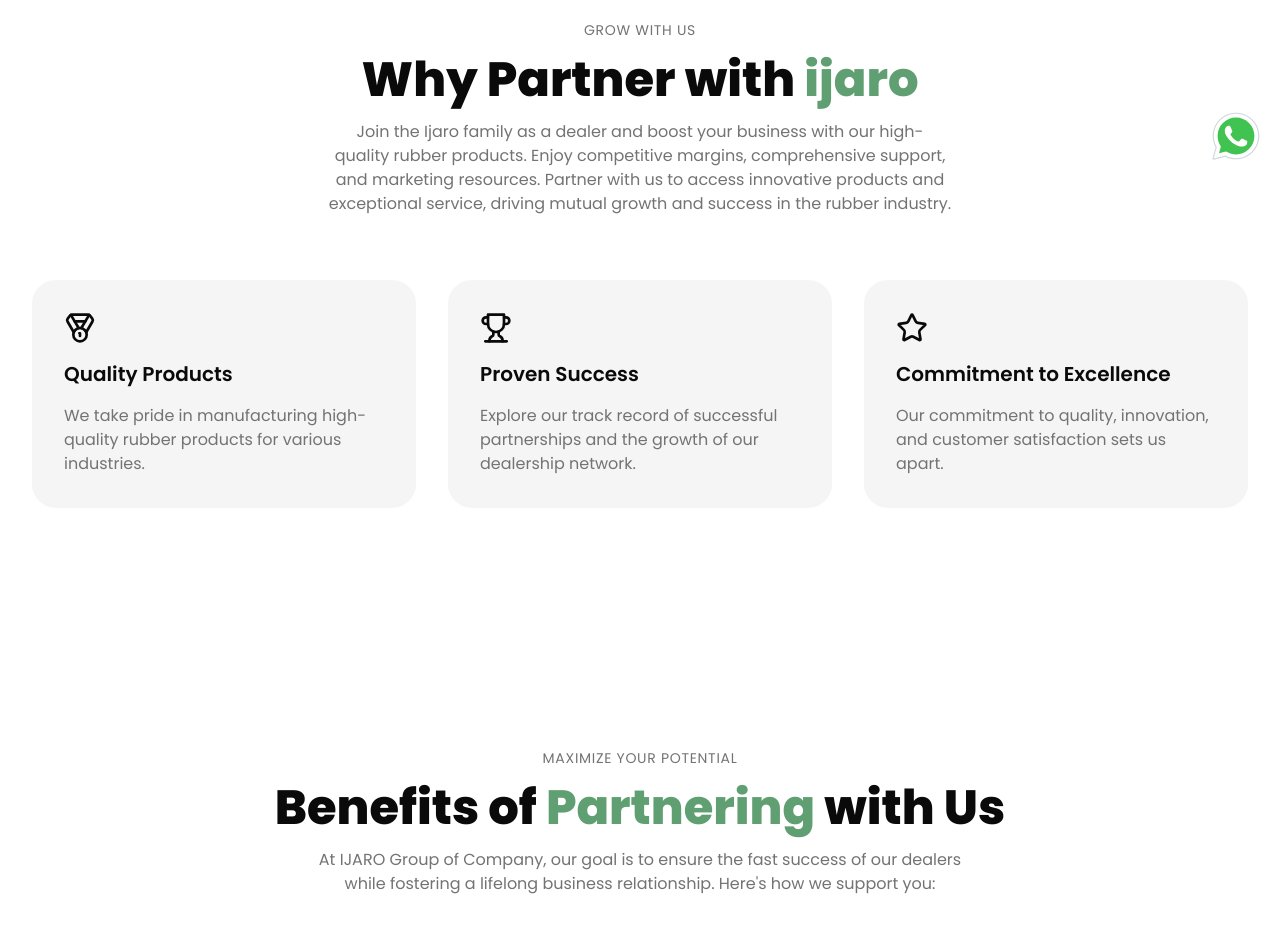
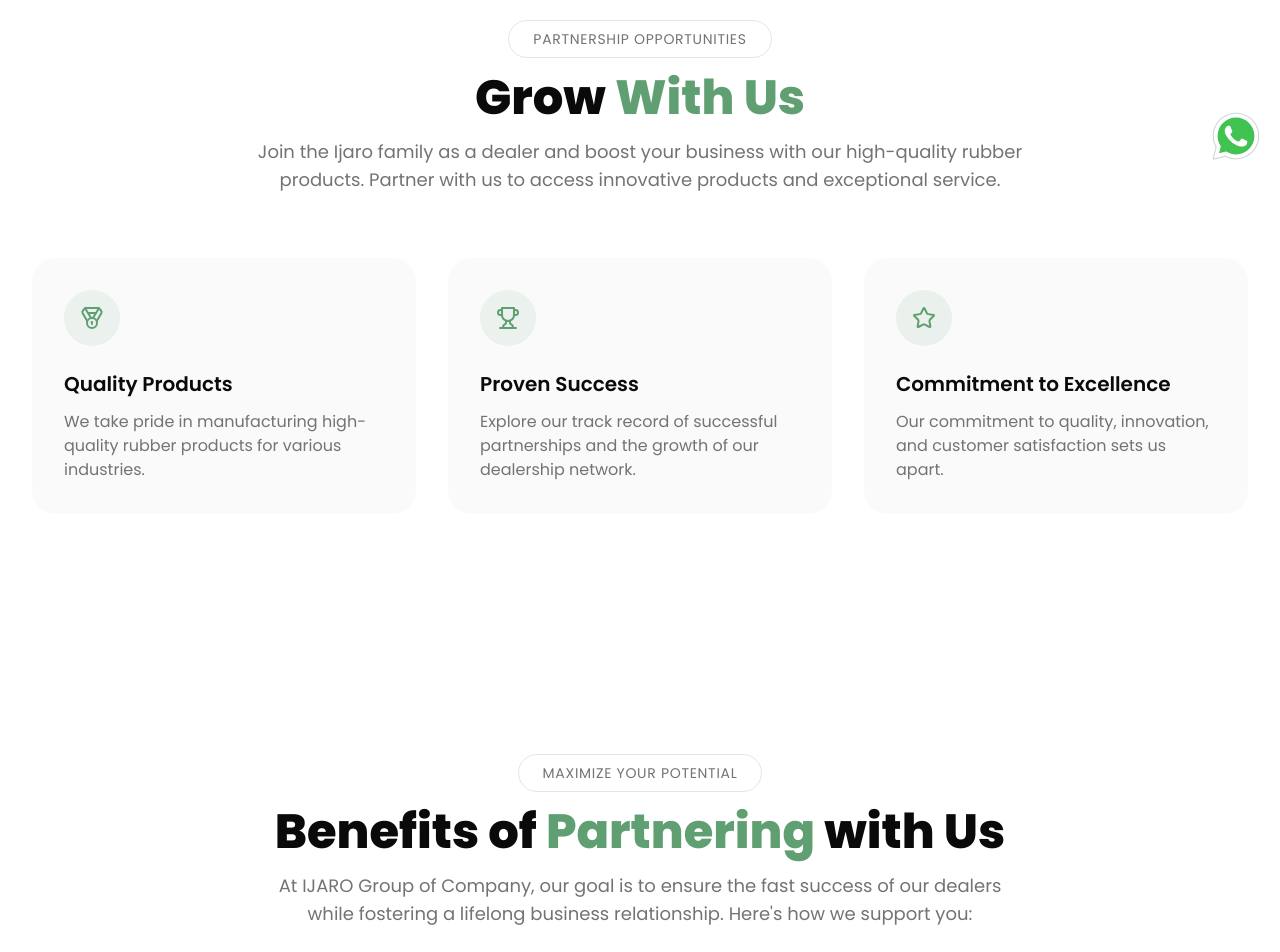
Before and after one commit to hcgimportexport/oakira, a Next.js app: page /dealership in a window 1280 px wide. Shown: the part 620-1572 px from the top of the page. Built offline with nearby package versions, Linux system fonts and the light colour scheme; no server answers.

Commit message:
REFACTOR: fixed design flaws and updated map component

```diff
--- a/src/components/dealership/benefits.tsx
+++ b/src/components/dealership/benefits.tsx
@@ -79,17 +79,22 @@
 
 export function Benefits({ className, ...props }: GenericProps) {
     return (
-        <section className={cn("space-y-16 py-20", className)} {...props}>
-            <div className="mx-auto max-w-3xl space-y-4 text-center">
-                <motion.p
+        <section
+            className={cn("relative space-y-16 py-20", className)}
+            {...props}
+        >
+            <div className="mx-auto flex max-w-3xl flex-col items-center gap-4 text-center">
+                <motion.div
                     initial={{ opacity: 0, y: 20 }}
                     whileInView={{ opacity: 1, y: 0 }}
                     viewport={{ once: true }}
                     transition={{ duration: 0.5 }}
-                    className="text-sm font-medium uppercase tracking-wider text-muted-foreground"
+                    className="flex flex-col items-center gap-2"
                 >
+                    <span className="rounded-full border px-6 py-2 text-sm font-medium uppercase tracking-wider text-muted-foreground">
                         Maximize your potential
-                </motion.p>
+                    </span>
+                </motion.div>
 
                 <motion.h2
                     initial={{ opacity: 0, y: 20 }}
@@ -107,7 +112,7 @@
                     whileInView={{ opacity: 1, y: 0 }}
                     viewport={{ once: true }}
                     transition={{ duration: 0.5, delay: 0.4 }}
-                    className="text-balance text-muted-foreground"
+                    className="text-balance text-lg text-muted-foreground"
                 >
                     At IJARO Group of Company, our goal is to ensure the fast
                     success of our dealers while fostering a lifelong business
@@ -124,7 +129,6 @@
             >
                 {BENEFITS.map((benefit, index) => {
                     const Icon = Icons[benefit.icon];
-
                     return (
                         <motion.div
                             key={index}
@@ -135,15 +139,23 @@
                                 duration: 0.5,
                                 delay: 0.1 * (index + 1),
                             }}
-                            className="group space-y-4 rounded-3xl bg-muted/50 p-8 transition-colors hover:bg-accent/10"
+                            className="group relative overflow-hidden rounded-3xl bg-muted/50 p-8 transition-all duration-300 hover:bg-accent/10 hover:shadow-lg"
                         >
-                            <Icon className="size-8 text-accent transition-transform duration-300 group-hover:scale-110" />
+                            <div className="relative z-10 flex flex-col gap-6">
+                                <div className="flex items-center gap-4">
+                                    <div className="rounded-2xl bg-accent/10 p-4 text-accent transition-transform duration-300 group-hover:scale-110">
+                                        <Icon className="size-6" />
+                                    </div>
                                     <h3 className="text-xl font-semibold">
                                         {benefit.title}
                                     </h3>
+                                </div>
                                 <p className="text-muted-foreground">
                                     {benefit.description}
                                 </p>
+                            </div>
+
+                            <div className="absolute inset-0 -z-10 bg-gradient-to-br from-accent/5 via-transparent to-transparent opacity-0 transition-opacity duration-300 group-hover:opacity-100" />
                         </motion.div>
                     );
                 })}
--- a/src/components/dealership/grow-with-us.tsx
+++ b/src/components/dealership/grow-with-us.tsx
@@ -31,16 +31,19 @@
 
 export function GrowWithUs({ className, ...props }: GenericProps) {
     return (
-        <section className={cn("space-y-16 py-20", className)} {...props}>
-            <div className="mx-auto max-w-3xl space-y-4 text-center">
+        <section
+            className={cn("relative space-y-16 py-20", className)}
+            {...props}
+        >
+            <div className="mx-auto flex max-w-3xl flex-col items-center gap-4 text-center">
                 <motion.p
                     initial={{ opacity: 0, y: 20 }}
                     whileInView={{ opacity: 1, y: 0 }}
                     viewport={{ once: true }}
                     transition={{ duration: 0.5 }}
-                    className="text-sm font-medium uppercase tracking-wider text-muted-foreground"
+                    className="rounded-full border px-6 py-2 text-sm font-medium uppercase tracking-wider text-muted-foreground"
                 >
-                    Grow with Us
+                    Partnership Opportunities
                 </motion.p>
 
                 <motion.h2
@@ -50,7 +53,7 @@
                     transition={{ duration: 0.5, delay: 0.2 }}
                     className="text-3xl font-bold md:text-4xl lg:text-5xl"
                 >
-                    Why Partner with <span className="text-accent">ijaro</span>
+                    Grow <span className="text-accent">With Us</span>
                 </motion.h2>
 
                 <motion.p
@@ -58,14 +61,11 @@
                     whileInView={{ opacity: 1, y: 0 }}
                     viewport={{ once: true }}
                     transition={{ duration: 0.5, delay: 0.4 }}
-                    className="text-balance text-muted-foreground"
+                    className="text-balance text-lg text-muted-foreground"
                 >
                     Join the Ijaro family as a dealer and boost your business
-                    with our high-quality rubber products. Enjoy competitive
-                    margins, comprehensive support, and marketing resources.
-                    Partner with us to access innovative products and
-                    exceptional service, driving mutual growth and success in
-                    the rubber industry.
+                    with our high-quality rubber products. Partner with us to
+                    access innovative products and exceptional service.
                 </motion.p>
             </div>
 
@@ -78,20 +78,35 @@
             >
                 {FEATURES.map((feature, index) => {
                     const Icon = Icons[feature.icon];
+                    return (
+                        <motion.div
+                            key={index}
+                            initial={{ opacity: 0, y: 20 }}
+                            whileInView={{ opacity: 1, y: 0 }}
+                            viewport={{ once: true }}
+                            transition={{
+                                duration: 0.5,
+                                delay: 0.8 + index * 0.2,
+                            }}
+                            className="group relative overflow-hidden rounded-3xl bg-muted/50 p-8 transition-colors duration-300 hover:bg-accent/10"
+                        >
+                            <div className="relative z-10 flex flex-col gap-6">
+                                <div className="w-fit rounded-full bg-accent/10 p-4 text-accent transition-transform duration-300 group-hover:scale-110">
+                                    <Icon className="size-6" />
+                                </div>
 
-                    return (
-                        <div
-                            key={index}
-                            className="group space-y-4 rounded-3xl bg-muted p-8 transition-colors hover:bg-accent hover:text-accent-foreground"
-                        >
-                            <Icon className="size-8 transition-transform duration-300 group-hover:scale-110" />
+                                <div className="space-y-3">
                                     <h3 className="text-xl font-semibold">
                                         {feature.title}
                                     </h3>
-                            <p className="text-muted-foreground transition-colors group-hover:text-accent-foreground/80">
+                                    <p className="text-muted-foreground">
                                         {feature.description}
                                     </p>
                                 </div>
+                            </div>
+
+                            <div className="absolute inset-0 -z-10 bg-gradient-to-br from-accent/5 via-transparent to-transparent opacity-0 transition-opacity duration-300 group-hover:opacity-100" />
+                        </motion.div>
                     );
                 })}
             </motion.div>
--- a/src/components/home/map.tsx
+++ b/src/components/home/map.tsx
@@ -1,26 +1,65 @@
 "use client";
 
+import { cn } from "@/lib/utils";
 import { motion } from "motion/react";
+import Link from "next/link";
+import { Icons } from "../icons";
 import { Iframe } from "../ui/iframe";
 
-export function MapFrame() {
+export function MapFrame({ className, ...props }: GenericProps) {
     return (
-        <motion.div
-            initial={{ opacity: 0, y: 20, filter: "blur(2px)" }}
-            whileInView={{
-                opacity: 1,
-                y: 0,
-                filter: "blur(0px)",
-            }}
+        <section className={cn("space-y-16 py-20", className)} {...props}>
+            <div className="mx-auto flex max-w-3xl flex-col items-center gap-4 text-center">
+                <motion.p
+                    initial={{ opacity: 0, y: 20 }}
+                    whileInView={{ opacity: 1, y: 0 }}
+                    viewport={{ once: true }}
+                    transition={{ duration: 0.5 }}
+                    className="rounded-full border px-6 py-2 text-sm font-medium uppercase tracking-wider text-muted-foreground"
+                >
+                    Our Location
+                </motion.p>
+
+                <motion.h2
+                    initial={{ opacity: 0, y: 20 }}
+                    whileInView={{ opacity: 1, y: 0 }}
                     viewport={{ once: true }}
                     transition={{ duration: 0.5, delay: 0.2 }}
+                    className="text-3xl font-bold md:text-4xl lg:text-5xl"
                 >
+                    Visit Our <span className="text-accent">Office</span>
+                </motion.h2>
+            </div>
+
+            <motion.div
+                initial={{ opacity: 0, y: 20 }}
+                whileInView={{ opacity: 1, y: 0 }}
+                viewport={{ once: true }}
+                transition={{ duration: 0.5, delay: 0.4 }}
+                className="relative"
+            >
+                <div className="group relative overflow-hidden rounded-3xl bg-muted/50 shadow-lg transition-all duration-300 hover:bg-accent/5 hover:shadow-xl">
                     <Iframe
                         src="https://www.google.com/maps/embed?pb=!1m18!1m12!1m3!1d6721.492686158559!2d-2.308764056428255!3d53.44331882910834!2m3!1f0!2f0!3f0!3m2!1i1024!2i768!4f13.1!3m3!1m2!1s0x487badd26089198b%3A0xc6768e719eedd45!2sStretford%20Mall!5e0!3m2!1sen!2sin!4v1730034800200!5m2!1sen!2sin"
-                className="w-full"
                         height={500}
-                width={1000}
+                        className="grayscale transition-all duration-300 group-hover:grayscale-0"
                     />
+                    <div className="pointer-events-none absolute inset-0 bg-gradient-to-t from-background/10 to-transparent opacity-0 transition-opacity duration-300 group-hover:opacity-100" />
+                </div>
+
+                <div className="absolute inset-x-0 -bottom-6 z-10 flex justify-center">
+                    <Link
+                        href="https://maps.app.goo.gl/uZrvMjTUa428AwWh7"
+                        target="_blank"
+                        rel="noopener noreferrer"
+                        className="group flex items-center gap-2 rounded-full bg-accent px-6 py-3 text-sm font-medium text-accent-foreground transition-transform duration-300 hover:scale-105"
+                    >
+                        <Icons.Navigation className="size-4" />
+                        <span>Get Directions</span>
+                        <Icons.ArrowUpRight className="size-4 transition-transform duration-200 group-hover:-translate-y-0.5 group-hover:translate-x-0.5" />
+                    </Link>
+                </div>
             </motion.div>
+        </section>
     );
 }
--- a/src/components/home/products.tsx
+++ b/src/components/home/products.tsx
@@ -98,8 +98,8 @@
                         ))}
                     </CarouselContent>
 
-                    <CarouselPrevious className="hidden md:inline-block" />
-                    <CarouselNext className="hidden md:inline-block" />
+                    <CarouselPrevious className="hidden md:flex" />
+                    <CarouselNext className="hidden md:flex" />
                 </Carousel>
             </motion.div>
         </section>
--- a/src/components/icons/index.tsx
+++ b/src/components/icons/index.tsx
@@ -26,6 +26,7 @@
     MapPin,
     Medal,
     Menu,
+    Navigation,
     Paintbrush,
     Plus,
     Send,
@@ -49,6 +50,7 @@
 export type Icon = LucideIcon;
 
 export const Icons = {
+    Navigation,
     Plus,
     Eye,
     Target,
--- a/src/components/ui/iframe.tsx
+++ b/src/components/ui/iframe.tsx
@@ -1,13 +1,19 @@
 "use client";
 
+import { cn } from "@/lib/utils";
 import { IframeHTMLAttributes } from "react";
 
 type MapIframeProps = IframeHTMLAttributes<HTMLIFrameElement>;
 
-export function Iframe({ ...props }: MapIframeProps) {
+export function Iframe({ className, ...props }: MapIframeProps) {
     return (
         <iframe
+            className={cn(
+                "w-full rounded-3xl bg-muted/50 shadow-lg transition-all duration-300 hover:shadow-xl",
+                className
+            )}
             style={{ border: 0 }}
+            loading="lazy"
             allowFullScreen
             referrerPolicy="no-referrer-when-downgrade"
             {...props}
```
Lines whose indentation alone changed are shown as unchanged.
